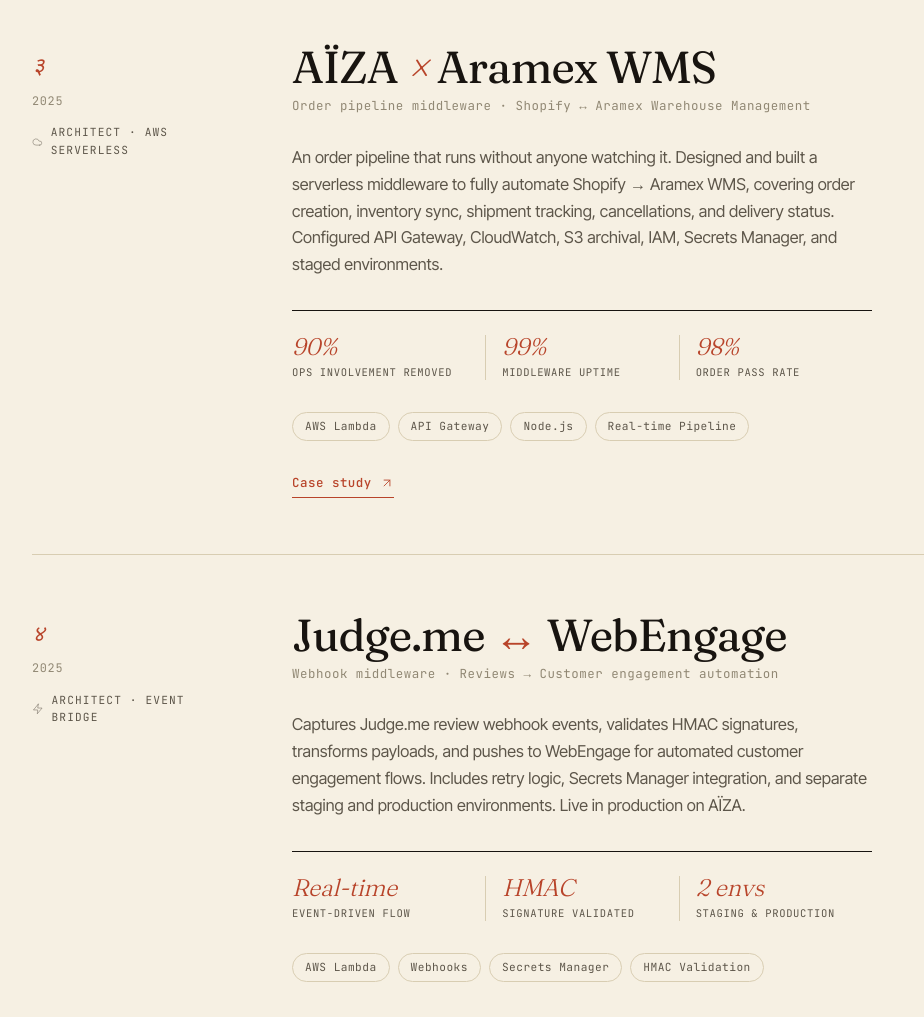
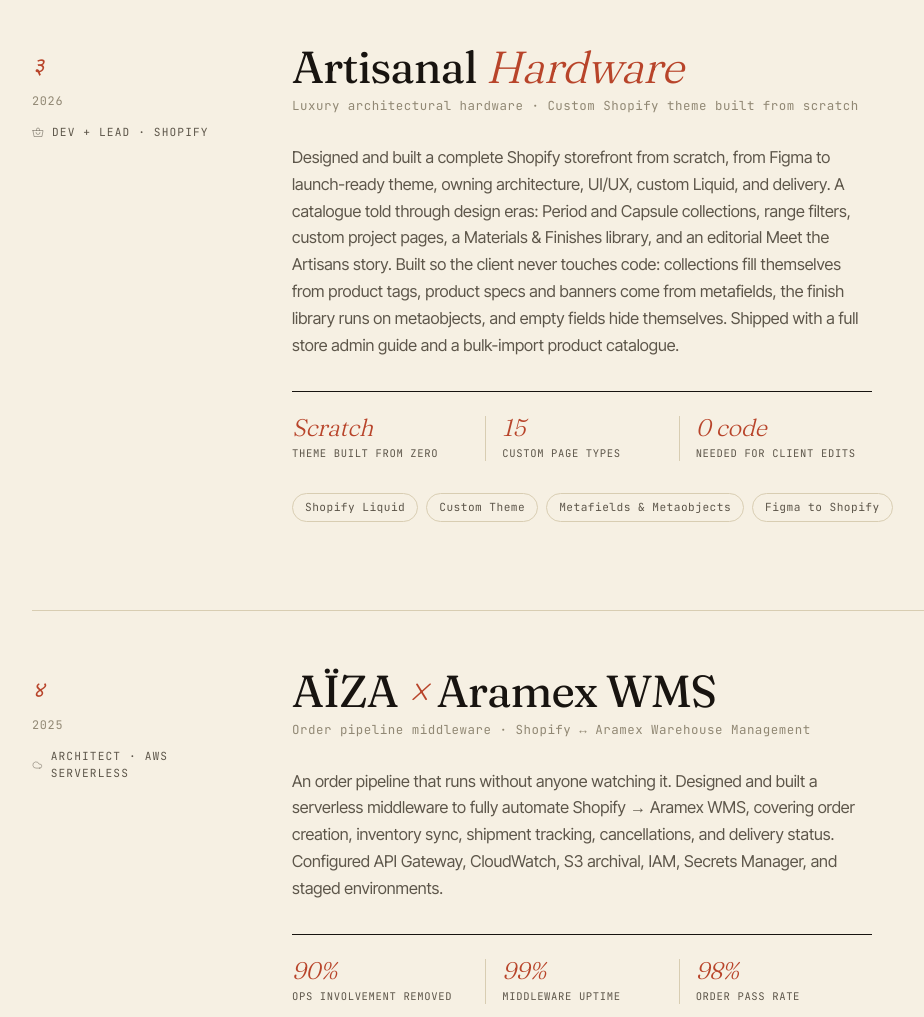
Before and after one commit to hellypatel113/helly-portfolio, a plain HTML site: page index.html in a window 1280 px wide. Shown: the part 4060-5077 px from the top of the page, without its empty margins (28-952 px from the left). Drawn offline with Linux system fonts and the light colour scheme; a web font is replaced by a local one.

Commit message:
Add Artisanal Hardware project card
Co-Authored-By: Claude Opus 5.5 <noreply@anthropic.com>

```diff
--- a/index.html
+++ b/index.html
@@ -1076,6 +1076,30 @@ footer {
       <article class="project reveal">
         <div class="project-meta">
           <span class="num devanagari">३</span>
+          <span class="year">2026</span>
+          <span class="role"><svg class="icon-sm" style="width:12px;height:12px"><use href="#i-shop"/></svg> Dev + Lead · Shopify</span>
+        </div>
+        <div class="project-body">
+          <h3>Artisanal <em>Hardware</em></h3>
+          <div class="project-sub">Luxury architectural hardware · Custom Shopify theme built from scratch</div>
+          <p>Designed and built a complete Shopify storefront from scratch, from Figma to launch-ready theme, owning architecture, UI/UX, custom Liquid, and delivery. A catalogue told through design eras: Period and Capsule collections, range filters, custom project pages, a Materials &amp; Finishes library, and an editorial Meet the Artisans story. Built so the client never touches code: collections fill themselves from product tags, product specs and banners come from metafields, the finish library runs on metaobjects, and empty fields hide themselves. Shipped with a full store admin guide and a bulk-import product catalogue.</p>
+          <div class="project-metrics">
+            <div class="m"><div class="m-val"><em>Scratch</em></div><div class="m-lbl">Theme built from zero</div></div>
+            <div class="m"><div class="m-val"><em>15</em></div><div class="m-lbl">Custom page types</div></div>
+            <div class="m"><div class="m-val"><em>0 code</em></div><div class="m-lbl">Needed for client edits</div></div>
+          </div>
+          <div class="project-tags">
+            <span class="tag">Shopify Liquid</span>
+            <span class="tag">Custom Theme</span>
+            <span class="tag">Metafields &amp; Metaobjects</span>
+            <span class="tag">Figma to Shopify</span>
+          </div>
+        </div>
+      </article>
+
+      <article class="project reveal">
+        <div class="project-meta">
+          <span class="num devanagari">४</span>
           <span class="year">2025</span>
           <span class="role"><svg class="icon-sm" style="width:12px;height:12px"><use href="#i-cloud"/></svg> Architect · AWS Serverless</span>
         </div>
@@ -1102,7 +1126,7 @@ footer {
 
       <article class="project reveal">
         <div class="project-meta">
-          <span class="num devanagari">४</span>
+          <span class="num devanagari">५</span>
           <span class="year">2025</span>
           <span class="role"><svg class="icon-sm" style="width:12px;height:12px"><use href="#i-zap"/></svg> Architect · Event Bridge</span>
         </div>
@@ -1126,7 +1150,7 @@ footer {
 
       <article class="project reveal">
         <div class="project-meta">
-          <span class="num devanagari">५</span>
+          <span class="num devanagari">६</span>
           <span class="year">In progress</span>
           <span class="role"><svg class="icon-sm" style="width:12px;height:12px"><use href="#i-grid"/></svg> Solo Build · Shopify App</span>
         </div>
```
